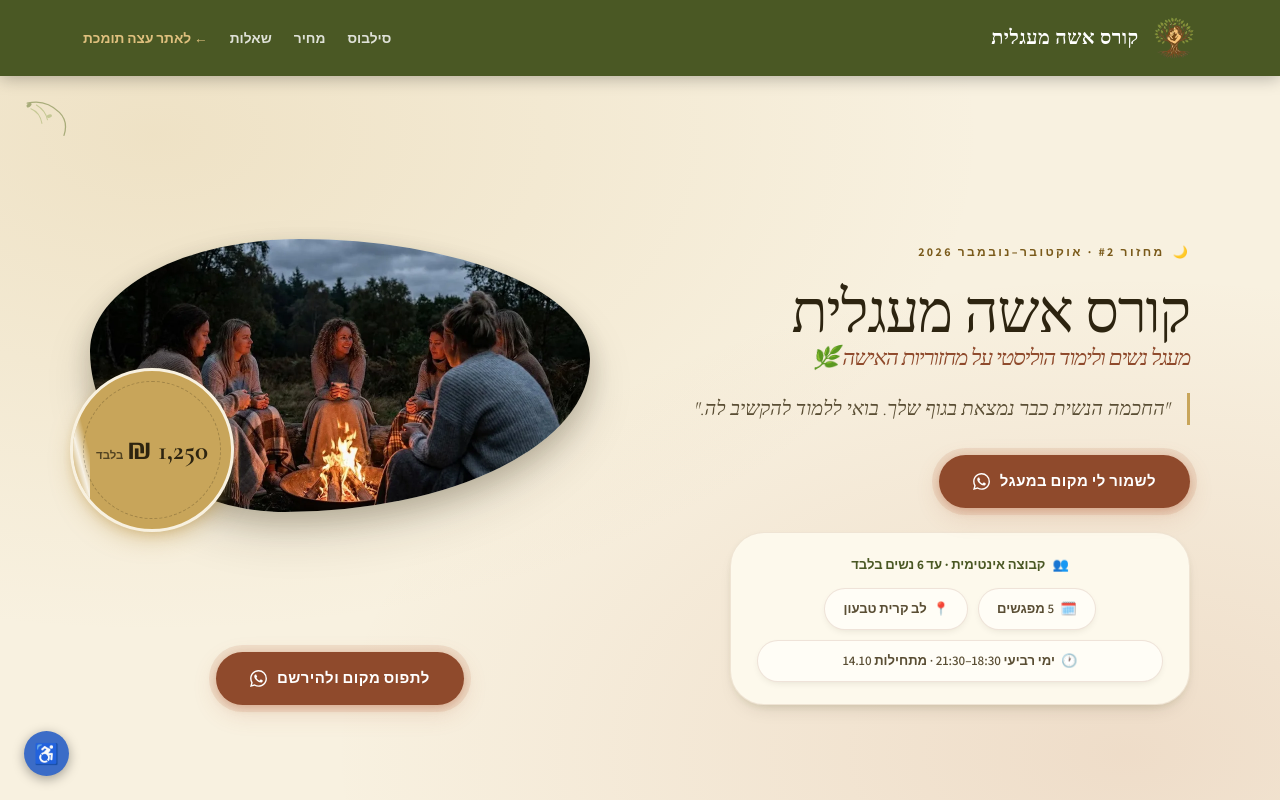
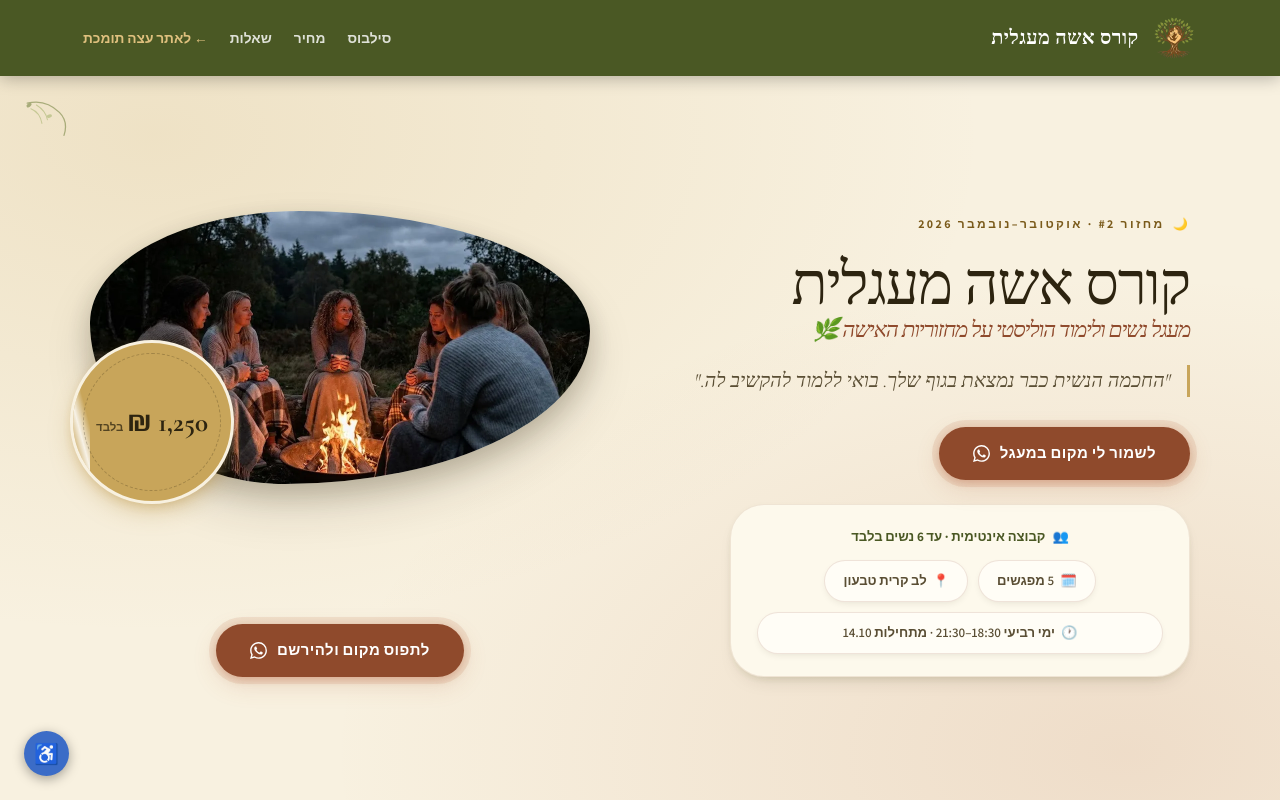
Before and after one commit to moshikocz/shoshi-website, a website: page course-isha-magalit.html in a window 1280 px wide. Shown: the top 800 px of the page. Drawn offline with nearby package versions, Linux system fonts and the light colour scheme.

Commit message:
Tighten hero top gap on course-isha-magalit page
Reduced hero padding-top from 120px to 64px to close the excess space
between the header and the eyebrow/heading content.

Co-Authored-By: Claude Sonnet 5 <noreply@anthropic.com>

```diff
--- a/course-isha-magalit.html
+++ b/course-isha-magalit.html
@@ -176,7 +176,7 @@
         radial-gradient(ellipse at 12% 8%, rgba(200,165,90,0.20), transparent 52%),
         radial-gradient(ellipse at 88% 92%, rgba(181,98,60,0.14), transparent 50%);
       overflow: hidden;
-      padding: 120px 24px 64px;
+      padding: 64px 24px 64px;
     }
     .hero-leaf-corner {
       position: absolute;
```
